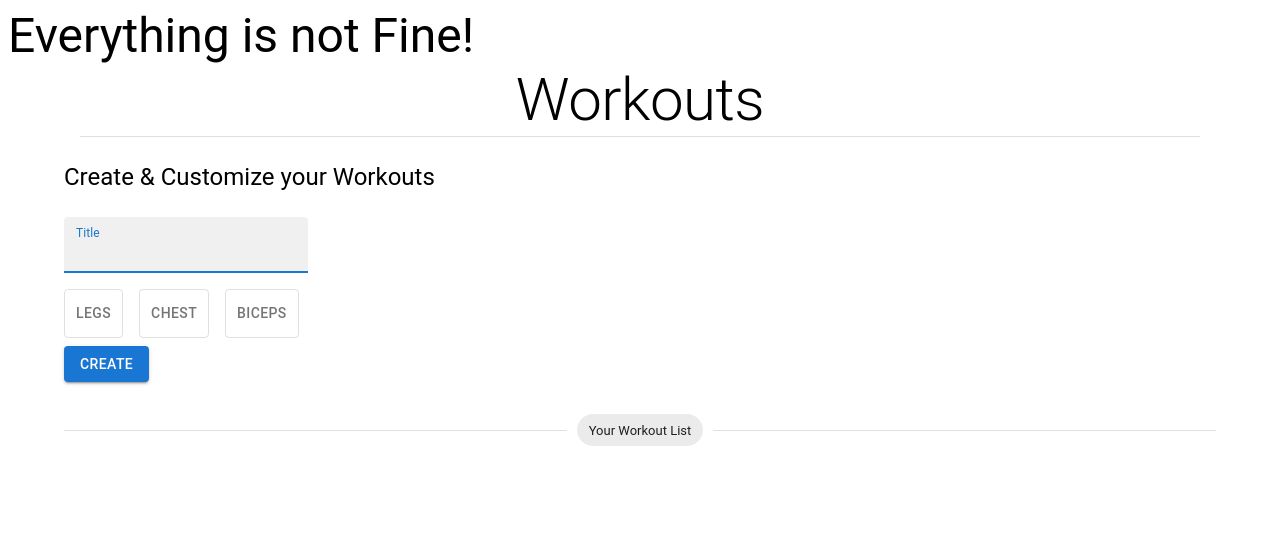
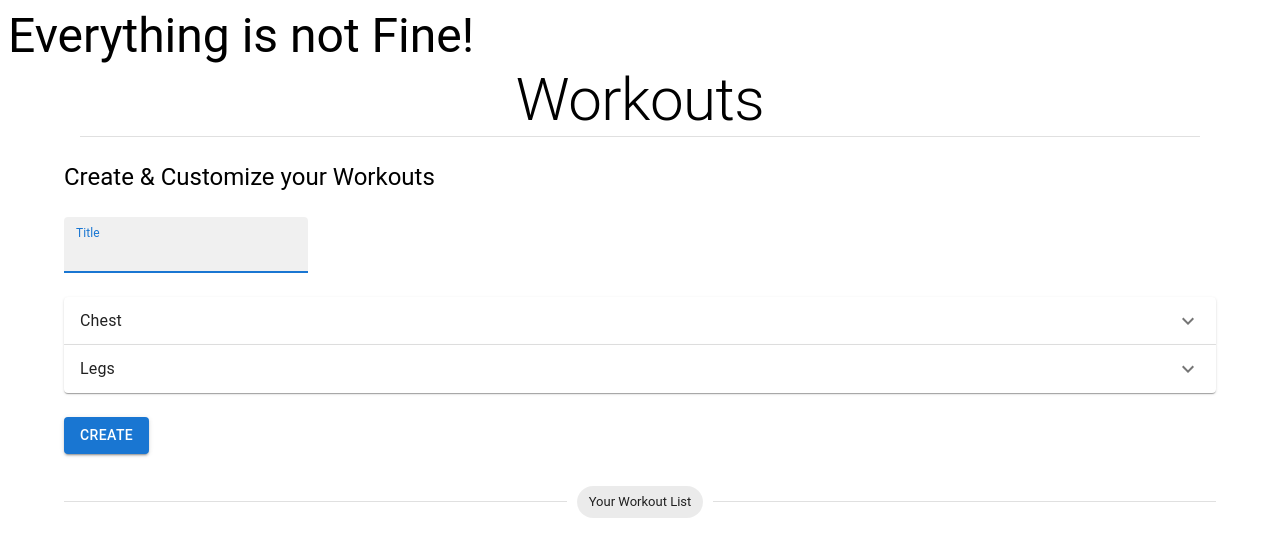
Before and after one commit to Safin-Ahmed/flexfit, a Next.js app in the folder packages/client-app/: page / in a window 1280 px wide. Shown: the top 556 px of the page. Built offline with nearby package versions, Linux system fonts and the light colour scheme.

Commit message:
fix: simple validation

```diff
--- a/packages/client-app/components/ExerciseList/ExerciseList.tsx
+++ b/packages/client-app/components/ExerciseList/ExerciseList.tsx
@@ -1,12 +1,14 @@
 import { Box, Stack, Typography } from '@mui/material';
 import React from 'react';
-import { ExerciseData } from '../Workouts/Workouts';
+import { BodyPartsWithExercise } from '../Workouts/Workouts';
 
 interface ExerciseListProps {
-  exercise: ExerciseData;
+  exercise: BodyPartsWithExercise;
 }
 
 const ExerciseList = ({ exercise }: ExerciseListProps) => {
+  // console.log(exercise);
+
   return (
     <Box m={3} p={3}>
       <Typography
@@ -17,13 +19,11 @@ const ExerciseList = ({ exercise }: ExerciseListProps) => {
         sx={{ cursor: 'pointer' }}
         variant="h5"
       >
-        {exercise.partName}
+        {exercise.bodyPart}
       </Typography>
 
       <Stack>
-        {exercise &&
-          exercise.exercises &&
-          exercise?.exercises?.map((singleExercise, index) => (
+        {exercise?.exercises?.map((singleExercise) => (
           <Box mt={2} p={1} border={1} key={singleExercise.exerciseId}>
             <Typography>
               {singleExercise.exerciseId}. {singleExercise.name}
--- a/packages/client-app/components/Workouts/Workouts.tsx
+++ b/packages/client-app/components/Workouts/Workouts.tsx
@@ -1,17 +1,20 @@
-"use client";
-import * as React from "react";
+'use client';
+import * as React from 'react';
 import {
+  Accordion,
+  AccordionDetails,
+  AccordionSummary,
   Box,
   Button,
   Chip,
   Divider,
   TextField,
-  ToggleButton,
   Typography,
-} from "@mui/material";
-import Stack from "@mui/material/Stack";
-import Container from "@mui/material/Container";
-import SingleWorkout from "../SingleWorkout/SingleWorkout";
+} from '@mui/material';
+import ExpandMoreIcon from '@mui/icons-material/ExpandMore';
+import Stack from '@mui/material/Stack';
+import Container from '@mui/material/Container';
+import SingleWorkout from '../SingleWorkout/SingleWorkout';
 
 function randomId(): string {
   const uint32 = window.crypto.getRandomValues(new Uint32Array(1))[0];
@@ -23,16 +26,15 @@ export interface WorkoutData {
   order: number;
   title: string;
   recurringDate: null | RecurringData;
-  details: ExerciseData[];
+  details: BodyPartsWithExercise[];
 }
 [];
 type RecurringData = { startDate: Date; finishDate: Date };
-export interface ExerciseData {
+export interface BodyPartsWithExercise {
   id: string;
-  partName: string;
+  bodyPart: string;
   exercises: IndividualExercise[];
 }
-[];
 
 interface IndividualExercise {
   name: string;
@@ -44,56 +46,66 @@ interface IndividualExercise {
 }
 
 const Workouts = () => {
-  const [createWorkouts, setCreateWorkouts] = React.useState<WorkoutData[]>([]);
-  const [createBodyParts, setBodyParts] = React.useState<ExerciseData[]>([]);
-  const [createExercises, setCreateExercises] = React.useState<
-    IndividualExercise[]
-  >([]);
+  const [workouts, setWorkouts] = React.useState<WorkoutData[]>([]);
+  const [bodyParts, setBodyParts] = React.useState<BodyPartsWithExercise[]>([]);
+  const [exercises, setExercises] = React.useState<IndividualExercise[]>([]);
 
-  const [inputValue, setInputValue] = React.useState("");
-  const [toggle, setToggle] = React.useState<boolean>(false);
-
-  //Individual exercise data
-  const handleSingleExercise = (
-    e: React.MouseEvent<HTMLSpanElement, MouseEvent>
-  ) => {
-    //@ts-ignore
-    let value = e.target.innerText;
-    setCreateExercises([
-      ...createExercises,
-      {
-        name: value,
-        exerciseId: randomId(),
-        reps: "Demo",
-        sets: "Demo",
-        time: "Demo",
-        workoutId: randomId(),
-      },
-    ]);
-    console.log({ createExercises });
-  };
-
-  //Body part data
-  const handleBodyPart = (e: React.MouseEvent<HTMLSpanElement, MouseEvent>) => {
-    // @ts-ignore
-    let value = e.target.value;
-    setToggle(!toggle);
-
-    setBodyParts([
-      ...createBodyParts,
-      { id: randomId(), partName: value, exercises: [...createExercises] },
-    ]);
-  };
+  const [inputValue, setInputValue] = React.useState('');
 
   const handleChange = (e: React.ChangeEvent<HTMLInputElement>) => {
     setInputValue(e.target.value);
   };
 
+  //Create exercise data
+  ///////////////////////////
+  const createSingleExercise = (
+    e: React.MouseEvent<HTMLSpanElement, MouseEvent>
+  ) => {
+    //@ts-ignore
+    let value = e.target.innerText;
+    setExercises([
+      ...exercises,
+      {
+        name: value,
+        exerciseId: randomId(),
+        reps: 'Demo',
+        sets: 'Demo',
+        time: 'Demo',
+        workoutId: randomId(),
+      },
+    ]);
+    console.log({ exercises });
+  };
+
+  //Create Body part data
+  //////////////////////////
+  const createBodyPartsWithExercise = (
+    e: React.MouseEvent<HTMLSpanElement, MouseEvent>
+  ) => {
+    // @ts-ignore
+    let value = e.target.innerText;
+
+    if (inputValue.length) {
+      setBodyParts([
+        ...bodyParts,
+        {
+          id: randomId(),
+          bodyPart: value,
+          exercises: [...exercises],
+        },
+      ]);
+    }
+  };
+
   //create workouts
-  const handleClick = () => {
-    let updatedIdAndOrder = createWorkouts.length + 1;
-    setCreateWorkouts([
-      ...createWorkouts,
+  //////////////////////
+  const createWorkouts = () => {
+    let updatedIdAndOrder = workouts.length + 1;
+
+    //simple validation
+    if (inputValue.length && bodyParts.length) {
+      setWorkouts([
+        ...workouts,
         {
           id: randomId(),
           order: updatedIdAndOrder,
@@ -102,23 +114,32 @@ const Workouts = () => {
             finishDate: new Date(),
             startDate: new Date(),
           },
-        details: [...createBodyParts],
+          //filter only the unique bodyParts object by reduce, set, map
+          details: [
+            ...bodyParts
+              .reduce((map, obj) => map.set(obj.bodyPart, obj), new Map())
+              .values(),
+          ],
         },
       ]);
-    setInputValue("");
+    }
+
+    setInputValue('');
     setBodyParts([]);
+    setExercises([]);
 
-    console.log(createWorkouts);
+    console.log({ workouts });
   };
 
-  //delete a particular workout
+  //delete a single workout
+  //////////////////////////////
   const deleteWorkout = (id: string) => {
-    setCreateWorkouts(createWorkouts.filter((workout) => workout.id !== id));
+    setWorkouts(workouts.filter((workout) => workout.id !== id));
   };
 
   return (
     <Container>
-      <Typography variant="h2" sx={{ textAlign: "center" }}>
+      <Typography variant="h2" sx={{ textAlign: 'center' }}>
         Workouts
       </Typography>
       <Divider variant="middle" />
@@ -137,37 +158,28 @@ const Workouts = () => {
           value={inputValue}
           onChange={handleChange}
         />
-        <Stack direction={"row"} justifyContent={"start"} gap={2} mt={2}>
-          <ToggleButton
-            value={"legs"}
-            sx={
-              toggle === true
-                ? { backgroundColor: "#5C6BC0" }
-                : { cursor: "pointer" }
-            }
-            onChange={handleBodyPart}
+
+        {/* Inputs of body parts and exercise starts============================= */}
+        <Box my={3}>
+          <Accordion>
+            <AccordionSummary
+              onClick={createBodyPartsWithExercise}
+              expandIcon={<ExpandMoreIcon />}
+              aria-controls="panel1a-content"
+              id="panel1a-header"
             >
-            Legs
-          </ToggleButton>
-          <ToggleButton value={"chest"} onChange={handleBodyPart}>
-            Chest
-          </ToggleButton>
-          <ToggleButton value={"biceps"} onChange={handleBodyPart}>
-            Biceps
-          </ToggleButton>
-        </Stack>
-
-        {toggle === true ? (
-          <Box>
-            <Stack direction={"row"} justifyContent={"start"} gap={2}>
+              <Typography>Chest</Typography>
+            </AccordionSummary>
+            <AccordionDetails>
+              <Stack direction={'row'} justifyContent={'start'} gap={2}>
                 <Typography
                   boxShadow={2}
                   p={3}
                   mt={2}
                   borderRadius={2}
-                bgcolor={"skyblue"}
-                sx={{ cursor: "pointer" }}
-                onClick={handleSingleExercise}
+                  bgcolor={'skyblue'}
+                  sx={{ cursor: 'pointer' }}
+                  onClick={(e) => createSingleExercise}
                 >
                   Pushups
                 </Typography>
@@ -175,29 +187,65 @@ const Workouts = () => {
                   boxShadow={2}
                   p={3}
                   mt={2}
-                bgcolor={"skyblue"}
+                  bgcolor={'skyblue'}
                   borderRadius={2}
-                sx={{ cursor: "pointer" }}
-                onClick={handleSingleExercise}
+                  sx={{ cursor: 'pointer' }}
+                  onClick={createSingleExercise}
                 >
                   chest press
                 </Typography>
               </Stack>
+            </AccordionDetails>
+          </Accordion>
+          <Accordion>
+            <AccordionSummary
+              onClick={createBodyPartsWithExercise}
+              expandIcon={<ExpandMoreIcon />}
+              aria-controls="panel1a-content"
+              id="panel1a-header"
+            >
+              <Typography>Legs</Typography>
+            </AccordionSummary>
+            <AccordionDetails>
+              <Stack direction={'row'} justifyContent={'start'} gap={2}>
+                {/* <Typography
+                  boxShadow={2}
+                  p={3}
+                  mt={2}
+                  borderRadius={2}
+                  bgcolor={'skyblue'}
+                  sx={{ cursor: 'pointer' }}
+                  onClick={createSingleExercise}
+                >
+                  squats
+                </Typography>
+                <Typography
+                  boxShadow={2}
+                  p={3}
+                  mt={2}
+                  bgcolor={'skyblue'}
+                  borderRadius={2}
+                  sx={{ cursor: 'pointer' }}
+                  onClick={createSingleExercise}
+                >
+                  hip hinges
+                </Typography> */}
+              </Stack>
+            </AccordionDetails>
+          </Accordion>
         </Box>
-        ) : (
-          ""
-        )}
+        {/* Inputs of body parts and exercise ends=============================== */}
 
         <Button
           variant="contained"
-          sx={{ display: "block", marginTop: ".5rem" }}
-          onClick={handleClick}
+          sx={{ display: 'block', marginTop: '.5rem' }}
+          onClick={createWorkouts}
         >
           Create
         </Button>
       </Box>
 
-      <Divider sx={{ marginY: "2rem" }}>
+      <Divider sx={{ marginY: '2rem' }}>
         <Chip label="Your Workout List" />
       </Divider>
       <Stack
@@ -207,8 +255,8 @@ const Workouts = () => {
         alignItems="center"
         spacing={3}
       >
-        {createWorkouts &&
-          createWorkouts.map((workout) => (
+        {workouts &&
+          workouts.map((workout) => (
             <SingleWorkout
               deleteWorkout={deleteWorkout}
               workout={workout}
```
Also changed, not shown: packages/client-app/tsconfig.json (+33 -10 lines). Lines whose indentation alone changed are shown as unchanged.
